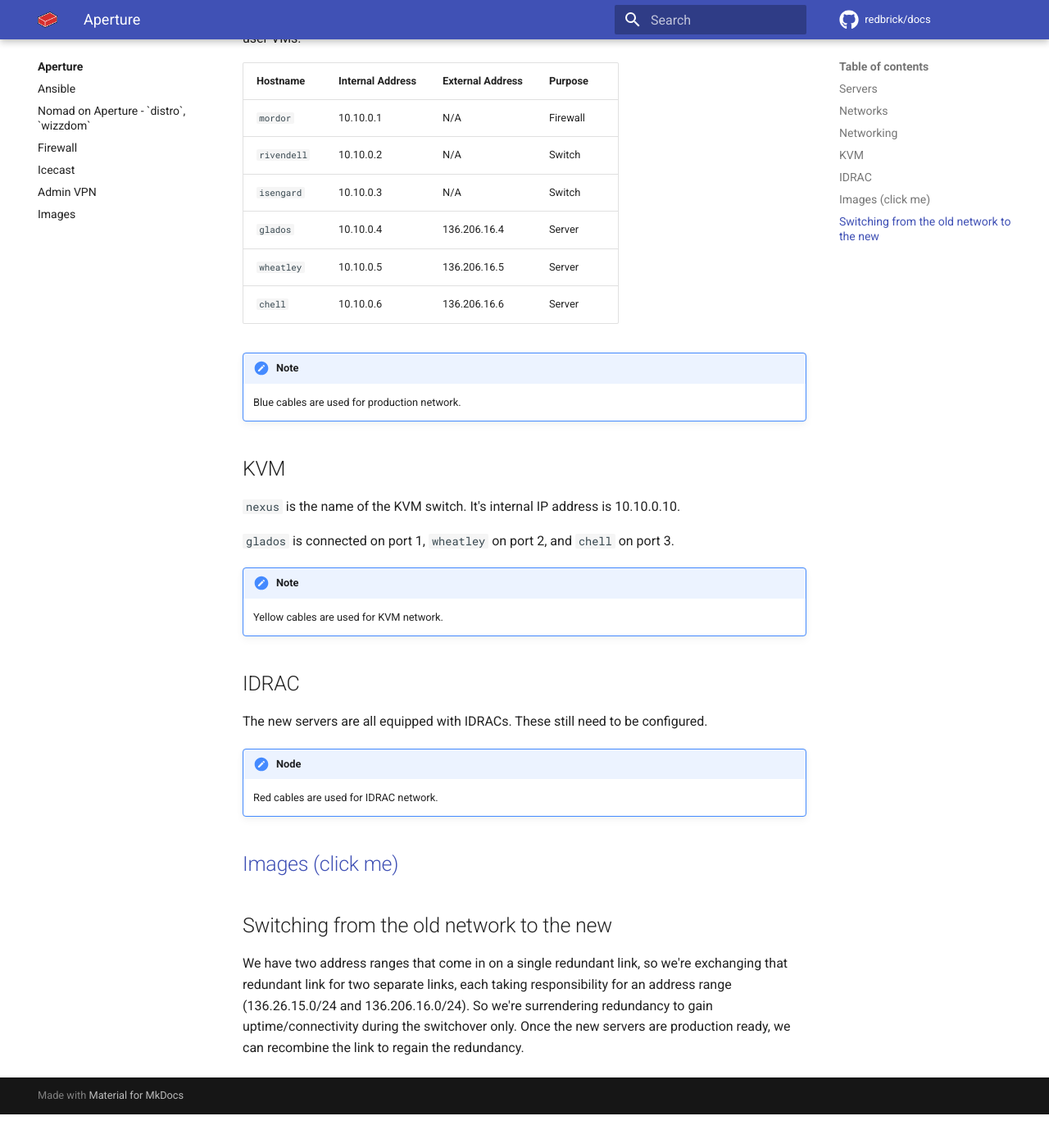
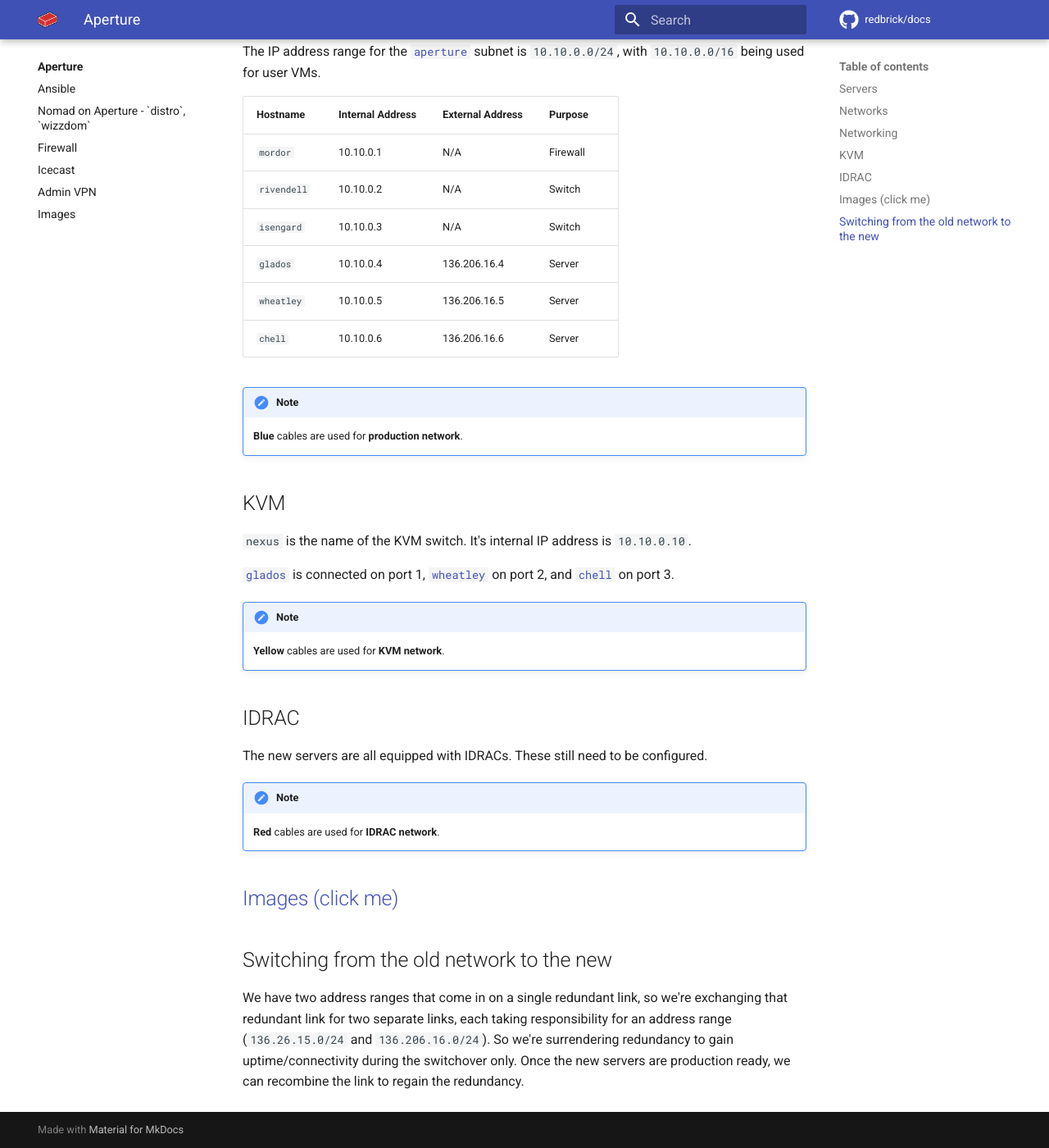
Before and after one commit to redbrick/docs, an MkDocs documentation site: the page built from docs/aperture/about.md, in a window 1280 px wide and 1400 px high, scrolled down 889 px. Shown: the whole window at 82% size. Built offline with MkDocs 1.6.1 and Material for MkDocs 9.7.7, drawn with Linux system fonts in a browser that asks for light colours; comment, search, counter and statistics services are not loaded; before the commit the page ends 2248 px from its top, so only the background shows below that; some of the changed text lies outside the part shown.

Commit message:
add more file-linking and tidy up some formatting

```diff
--- a/docs/aperture/about.md
+++ b/docs/aperture/about.md
@@ -1,7 +1,9 @@
 # Aperture
 
 Aperture is Redbrick's fleet of hardware that was installed in May 2022 by `distro`, `pints`, `skins`, `cawnj`, `ymacomp`
-and `arkues`. It consists of:
+and `arkues`.
+
+It consists of:
 
 - 3x Dell R6515
 
@@ -14,7 +16,7 @@
 
 ## Servers
 
-The three servers are named `glados`, `wheatley` and `chell`.
+The three servers are named [`glados`](../hosts/glados.md) , [`wheatley`](../hosts/wheatley.md) and [`chell`](../hosts/chell.md).
 
 ## Networks
 
@@ -22,7 +24,7 @@
 
 ## Networking
 
-The IP address range for the `aperture` subnet is 10.10.0.0/24, with 10.10.0.0/16 being used for user VMs.
+The IP address range for the [`aperture`](index.md) subnet is `10.10.0.0/24`, with `10.10.0.0/16` being used for user VMs.
 
 | Hostname | Internal Address | External Address | Purpose |
 | -------- | ---------- | -------- | ------- |
@@ -34,29 +36,29 @@
 | `chell` | 10.10.0.6 | 136.206.16.6 | Server |
 
 !!! note
-    Blue cables are used for production network.
+    **Blue** cables are used for **production network**.
 
 ## KVM
 
-`nexus` is the name of the KVM switch. It's internal IP address is 10.10.0.10.
+`nexus` is the name of the KVM switch. It's internal IP address is `10.10.0.10`.
 
-`glados` is connected on port 1, `wheatley` on port 2, and `chell` on port 3.
+[`glados`](../hosts/glados.md) is connected on port 1, [`wheatley`](../hosts/wheatley.md) on port 2, and [`chell`](../hosts/chell.md) on port 3.
 
 !!! note
-    Yellow cables are used for KVM network.
+    **Yellow** cables are used for **KVM network**.
 
 ## IDRAC
 
 The new servers are all equipped with IDRACs. These still need to be configured.
 
-!!! node
-    Red cables are used for IDRAC network.
+!!! note
+    **Red** cables are used for **IDRAC network**.
 
 ## [Images (click me)](images.md)
 
 ## Switching from the old network to the new
 
 We have two address ranges that come in on a single redundant link, so we're exchanging that redundant link for two
-separate links, each taking responsibility for an address range (136.26.15.0/24 and 136.206.16.0/24). So we're surrendering
+separate links, each taking responsibility for an address range (`136.26.15.0/24` and `136.206.16.0/24`). So we're surrendering
 redundancy to gain uptime/connectivity during the switchover only. Once the new servers are production ready, we can
 recombine the link to regain the redundancy.
```
Also changed, not shown: docs/services/cheatsheet.md (+4 -4 lines).
